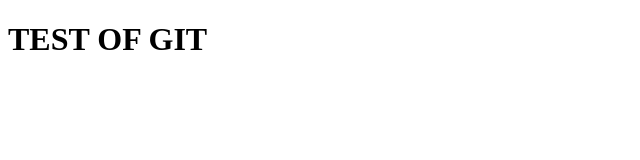
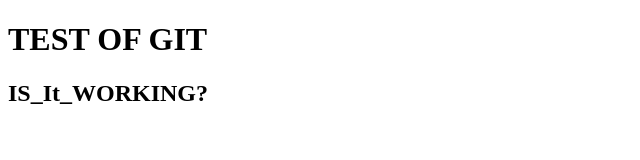
Before and after one commit to Andrii5241/first_repo, a plain HTML site: page index.html in a window 1280 px wide. Shown: the whole page, without its empty margins (0-640 px from the left). Drawn offline with Linux system fonts and the light colour scheme.

Commit message:
Secon commit to test

```diff
--- a/index.html
+++ b/index.html
@@ -7,5 +7,6 @@
 </head>
 <body>
     <h1>TEST OF GIT</h1>
+    <h2>IS_It_WORKING?</h2>
 </body>
 </html>
```
